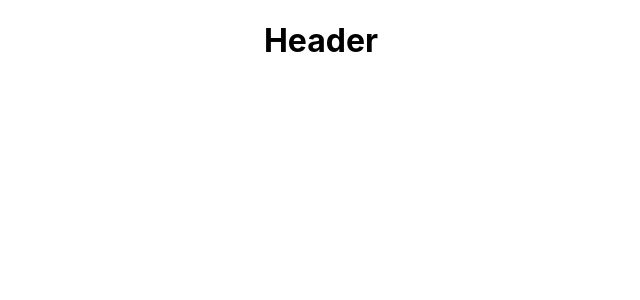
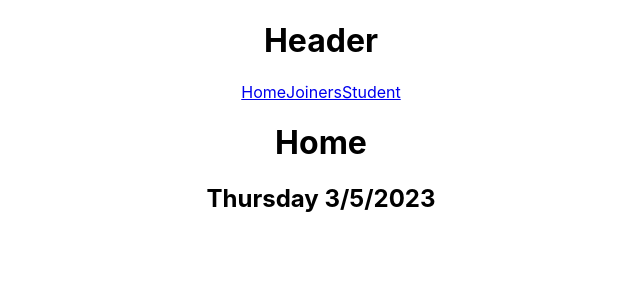
Before and after one commit to doublerdiner/to_be_deleted-classroom_booking_frontend, a React (Create React App) app: page / in a window 1280 px wide. Before the commit this address had no page. Shown: the top 300 px of the page, without its empty margins (319-959 px from the left). Built offline with nearby package versions, Linux system fonts and the light colour scheme.

Commit message:
Date set

```diff
--- a/package.json
+++ b/package.json
@@ -6,7 +6,9 @@
     "@testing-library/jest-dom": "^5.16.5",
     "@testing-library/react": "^13.4.0",
     "@testing-library/user-event": "^13.5.0",
+    "bootstrap": "^5.3.0-alpha3",
     "react": "^18.2.0",
+    "react-bootstrap": "^2.7.4",
     "react-dom": "^18.2.0",
     "react-router-dom": "^6.11.0",
     "react-scripts": "5.0.1",
--- a/src/components/HeaderBar.js
+++ b/src/components/HeaderBar.js
@@ -1,6 +1,13 @@
+import { Link } from "react-router-dom"
+
 const HeaderBar = ()=>{
     return(
+        <>
         <h1>Header</h1>
+        <Link to="/">Home</Link>
+        <Link to="/joiners">Joiners</Link>
+        <Link to="/student">Student</Link>
+        </>
     )
 }
 export default HeaderBar
--- /dev/null
+++ b/src/components/home/DateAndPeriod.js
@@ -0,0 +1,13 @@
+
+const DateAndPeriod = ({date})=>{
+    let currentDate = `${date.dayName} ${date.day}/${date.month}/${date.year}`;
+
+    return(
+        <>
+        <i class="bi bi-arrow-left-circle"></i>
+        <h2>{currentDate}</h2>
+        </>
+
+    )
+}
+export default DateAndPeriod
--- /dev/null
+++ b/src/components/home/Home.js
@@ -0,0 +1,10 @@
+import DateAndPeriod from "./DateAndPeriod"
+const Home = ({date})=>{
+    return(
+        <>
+        <h1>Home</h1>
+        <DateAndPeriod date={date}/>
+        </>
+    )
+}
+export default Home
--- /dev/null
+++ b/src/components/joiners/Joiners.js
@@ -0,0 +1,6 @@
+const Joiners = ()=>{
+    return(
+        <h1>Joiners</h1>
+    )
+}
+export default Joiners
--- /dev/null
+++ b/src/components/student/Student.js
@@ -0,0 +1,6 @@
+const Student = ()=>{
+    return(
+        <h1>Student</h1>
+    )
+}
+export default Student
--- a/src/containers/ClassroomBooking.js
+++ b/src/containers/ClassroomBooking.js
@@ -1,14 +1,29 @@
 import { BrowserRouter as Router, Routes, Route } from "react-router-dom"
 import HeaderBar from "../components/HeaderBar"
+import Home from "../components/home/Home"
+import Joiners from "../components/joiners/Joiners"
+import Student from "../components/student/Student"
+import { useEffect, useState } from "react"
+import { getDate } from "../helpers/GetDate"
 
 
 const ClassroomBooking = ()=>{
+    const [date, setDate] = useState({});
+
+    useEffect(()=>{
+        const today = getDate(new Date)
+        setDate(today)
+    },[])
+
+
 
 return(
     <Router>
         <HeaderBar/>
         <Routes>
-            <Route></Route>
+            <Route path="/" element={<Home date={date}/>}></Route>
+            <Route path="/joiners" element={<Joiners/>}></Route>
+            <Route path="/student" element={<Student/>}></Route>
         </Routes>
     </Router>
 )
--- /dev/null
+++ b/src/helpers/GetDate.js
@@ -0,0 +1,10 @@
+export const getDate = (dateArgument)=>{
+    const returnValue = {}
+    const weekdays = ["Monday", "Tuesday", "Wednesday", "Thursday", "Friday"]
+    const date = dateArgument
+    returnValue.dayName = weekdays[date.getDay()]
+    returnValue.day = date.getDate();
+    returnValue.month = date.getMonth() + 1;
+    returnValue.year = date.getFullYear();
+    return returnValue
+}
```
Also changed, not shown: 1 other file (tests, documents, lock files or other folders).
